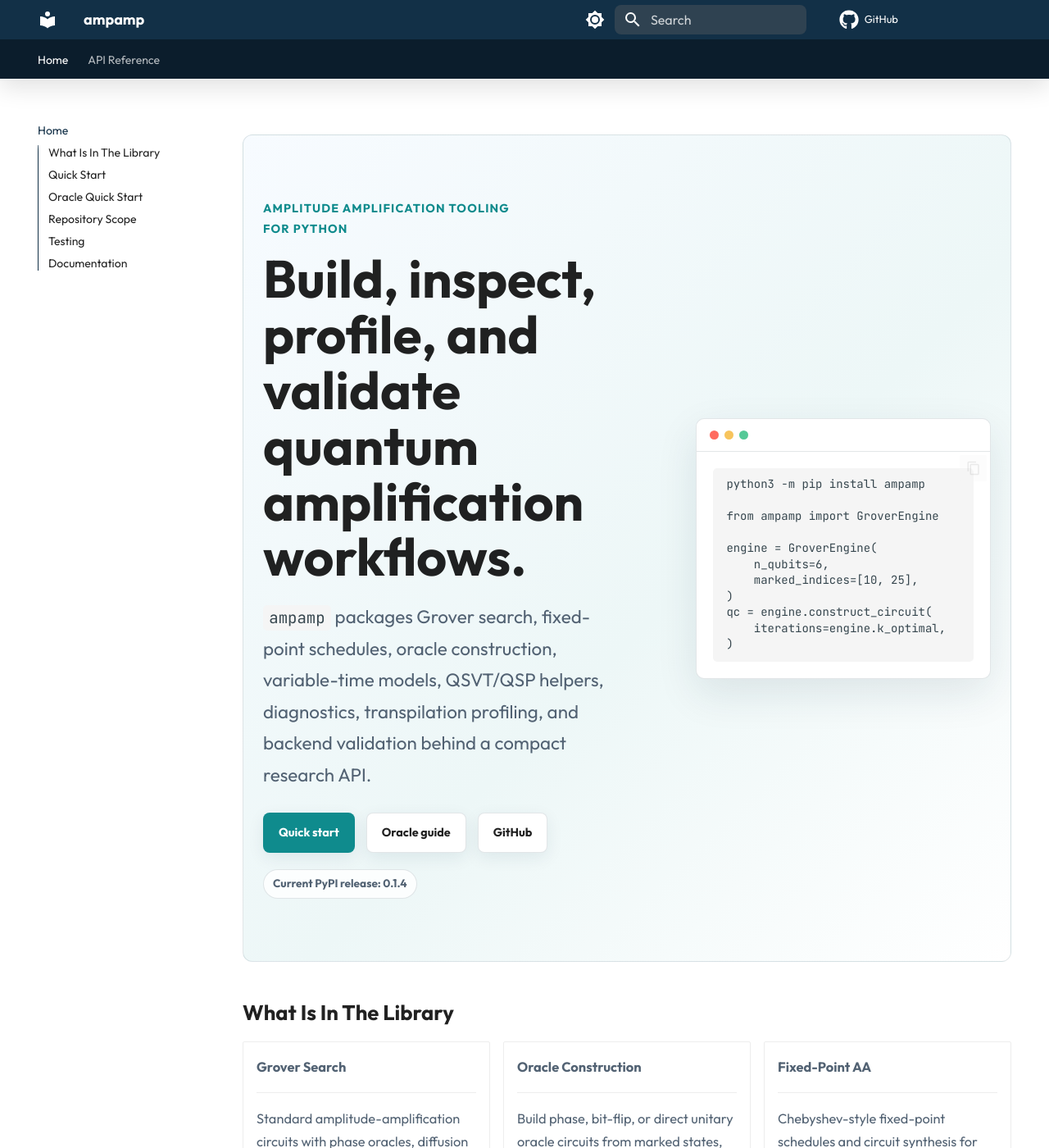
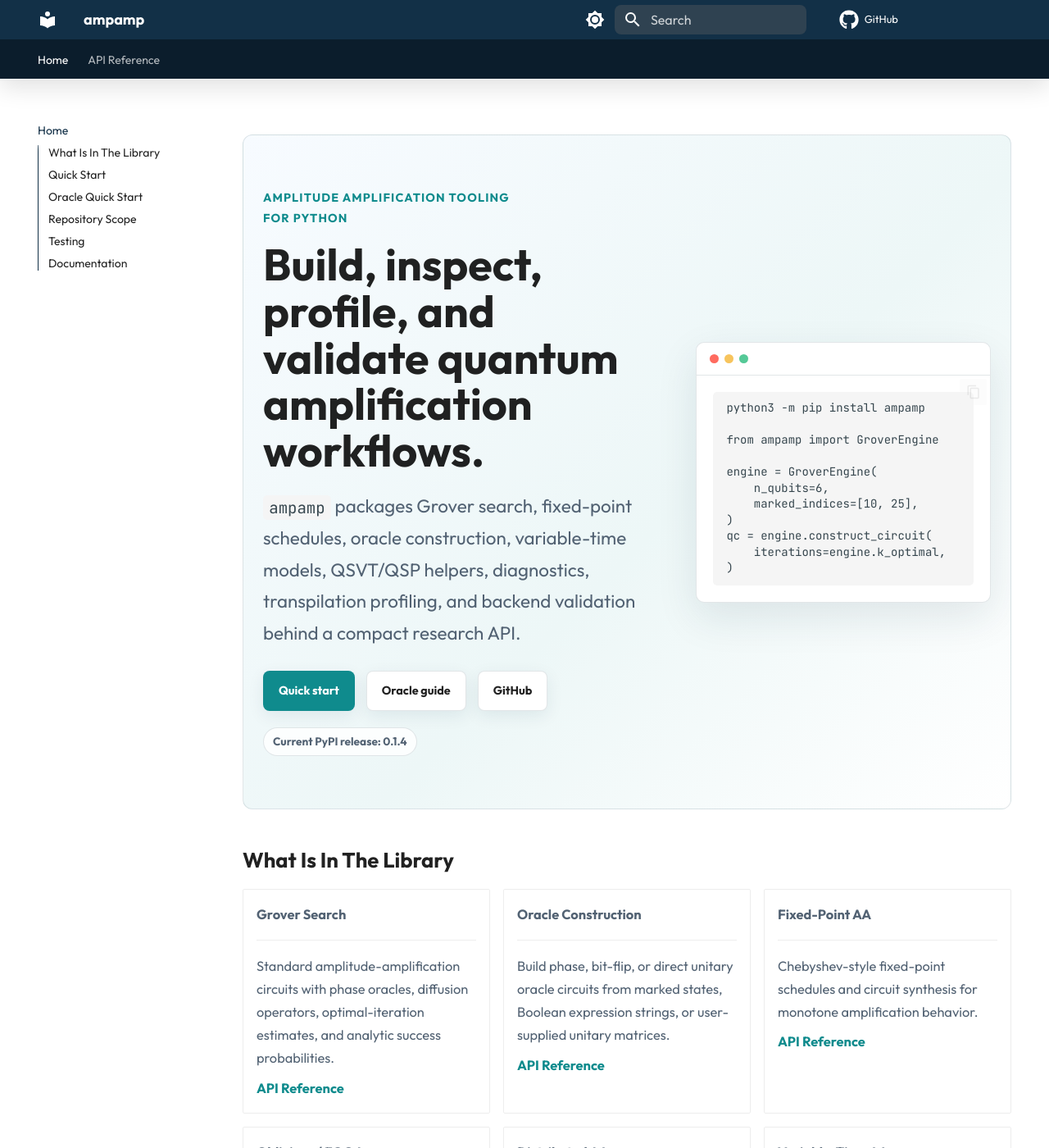
Before and after one commit to QuantumAmplification/ampamp, an MkDocs documentation site: the page built from docs/index.md, in a window 1280 px wide and 1400 px high. Shown: the whole window at 82% size. Built offline with MkDocs 1.6.1 and Material for MkDocs 9.7.7, drawn with Linux system fonts in a browser that asks for light colours; comment, search, counter and statistics services are not loaded.

Commit message:
Update custom.css

```diff
--- a/docs/stylesheets/custom.css
+++ b/docs/stylesheets/custom.css
@@ -167,7 +167,7 @@ body {
   display: flex;
   flex-wrap: wrap;
   gap: 0.7rem;
-  width: min(100%, 21rem);
+  width: min(100%, 18rem);
   margin: 1.2rem 0 0;
 }
 
@@ -302,6 +302,29 @@ body {
   }
 }
 
+@media screen and (min-width: 900px) {
+  .ampamp-hero {
+    padding-block: 3.2rem;
+  }
+
+  .ampamp-hero__inner > div:first-child {
+    width: min(100%, 36rem);
+  }
+
+  .ampamp-hero h1 {
+    width: min(100%, 13.4ch);
+    font-size: clamp(2.4rem, 4.2vw, 3.7rem);
+  }
+
+  .ampamp-lede {
+    width: min(100%, 46ch);
+  }
+
+  .ampamp-actions {
+    width: min(100%, 24rem);
+  }
+}
+
 @media screen and (max-width: 700px) {
   .ampamp-hero {
     margin-inline: 0;
```
